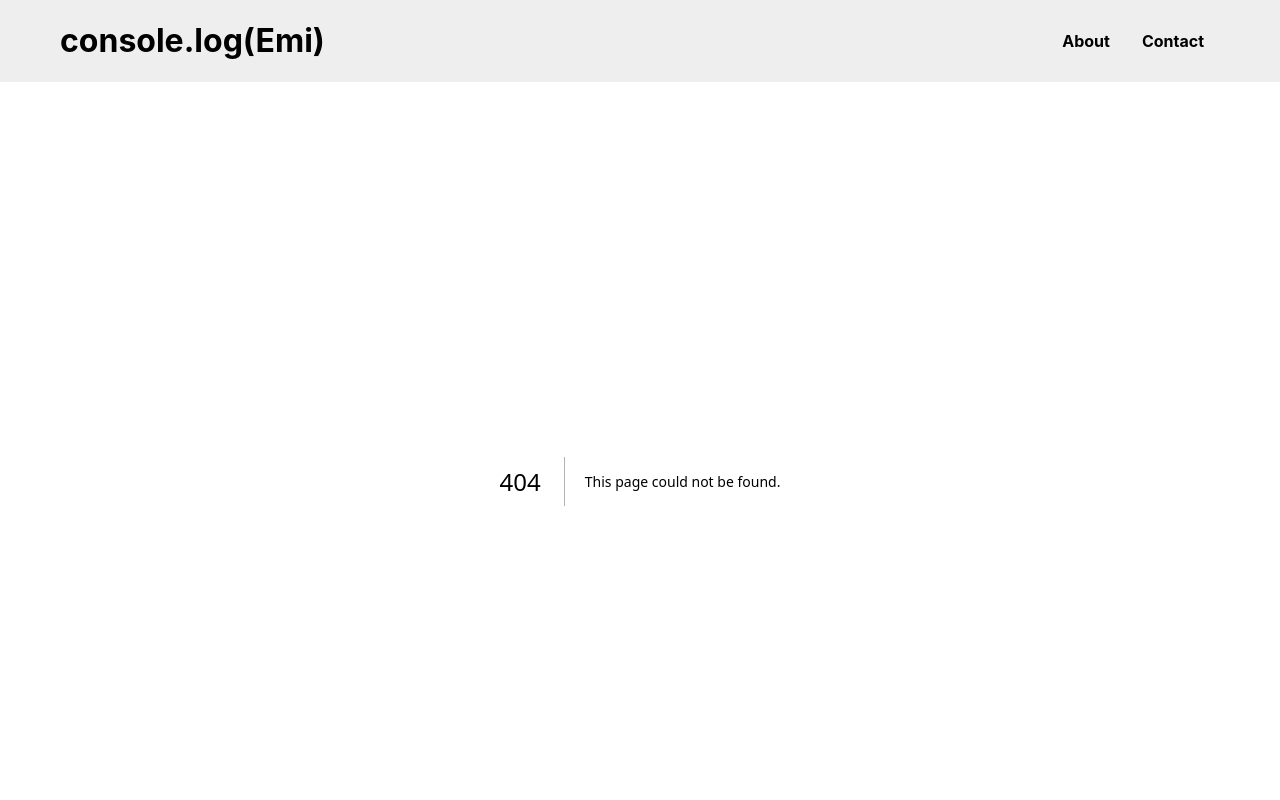
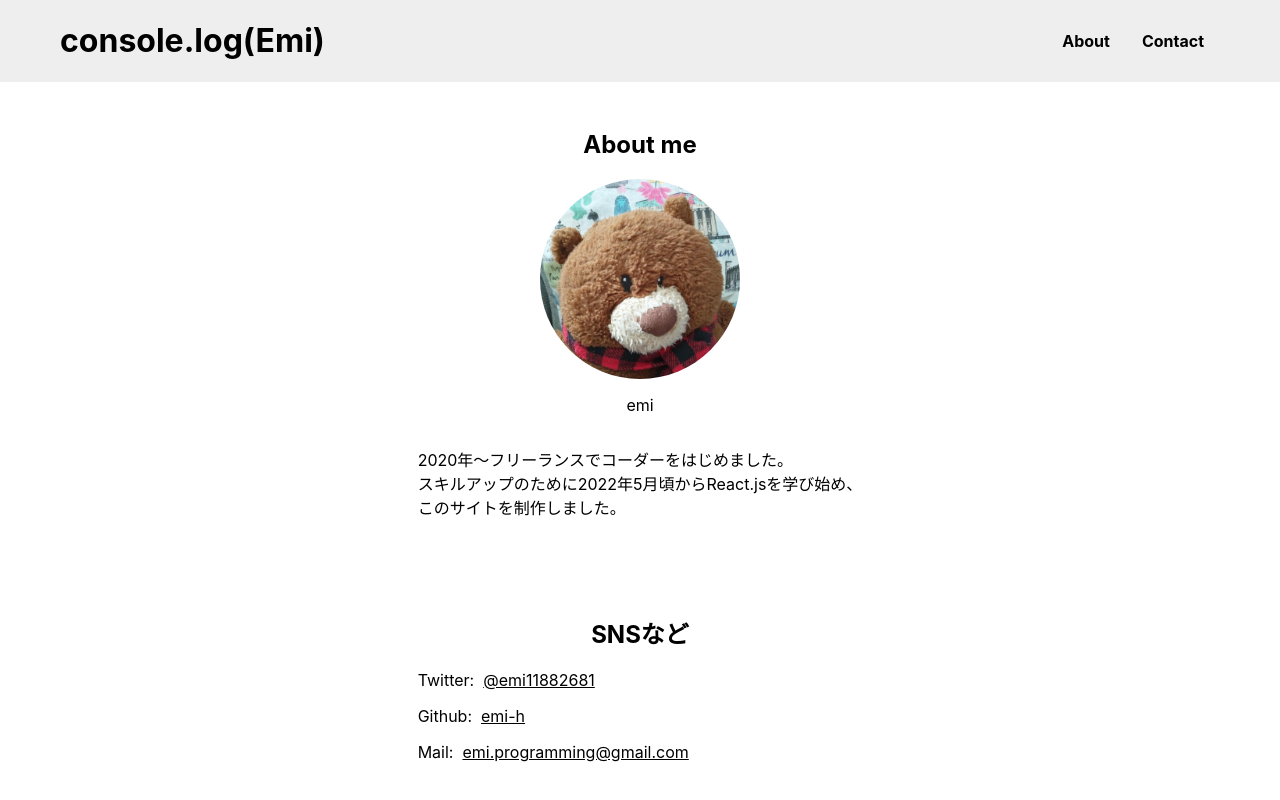
Before and after one commit to emi-h/my-blog, a Next.js app: page /about in a window 1280 px wide. Before the commit this address had no page. Shown: the top 800 px of the page. Built offline with nearby package versions, Linux system fonts and the light colour scheme.

Commit message:
✨ add About and Contact pages

```diff
--- /dev/null
+++ b/src/pages/about.tsx
@@ -0,0 +1,46 @@
+import Image from "next/image";
+import Link from "next/link";
+import styles from "src/styles/About.module.css";
+
+const About = () => {
+  return (
+    <div className={styles.about}>
+      <section>
+        <h2>About me</h2>
+        <div className={styles.myImageArea}>
+          <div className={styles.myImage}>
+            <Image src="/eric.png" alt="emi" width={200} height={200} />
+          </div>
+          <p>emi</p>
+        </div>
+        <p>2020年〜フリーランスでコーダーをはじめました。</p>
+        <p>
+          スキルアップのために2022年5月頃からReact.jsを学び始め、
+          <br />
+          このサイトを制作しました。
+        </p>
+      </section>
+      <section className={styles.sns}>
+        <h2>SNSなど</h2>
+        <ul>
+          <li>
+            Twitter:&nbsp;&nbsp;
+            <Link href="https://twitter.com/emi11882681">@emi11882681</Link>
+          </li>
+          <li>
+            Github:&nbsp;&nbsp;
+            <Link href="https://github.com/emi-h">emi-h</Link>
+          </li>
+          <li>
+            Mail:&nbsp;&nbsp;
+            <Link href="mailto:emi.programming@gmail.com">
+              emi.programming@gmail.com
+            </Link>
+          </li>
+        </ul>
+      </section>
+    </div>
+  );
+};
+
+export default About;
--- /dev/null
+++ b/src/pages/contact.tsx
@@ -0,0 +1,5 @@
+const Contact = () => {
+  return <div>Contactページ制作中</div>;
+};
+
+export default Contact;
--- /dev/null
+++ b/src/styles/About.module.css
@@ -0,0 +1,29 @@
+.about {
+  margin: 3rem 0;
+}
+.about section:not(:first-child) {
+  margin-top: 6rem;
+}
+.about h2 {
+  text-align: center;
+}
+.myImageArea {
+  margin-bottom: 2rem;
+}
+.myImage {
+  width: 200px;
+  height: 200px;
+  margin: 0 auto;
+  border-radius: 50%;
+  overflow: hidden;
+}
+.myImageArea p {
+  margin-top: 1em;
+  text-align: center;
+}
+.sns a {
+  text-decoration: underline;
+}
+.sns ul li {
+  margin-top: 1em;
+}
```
